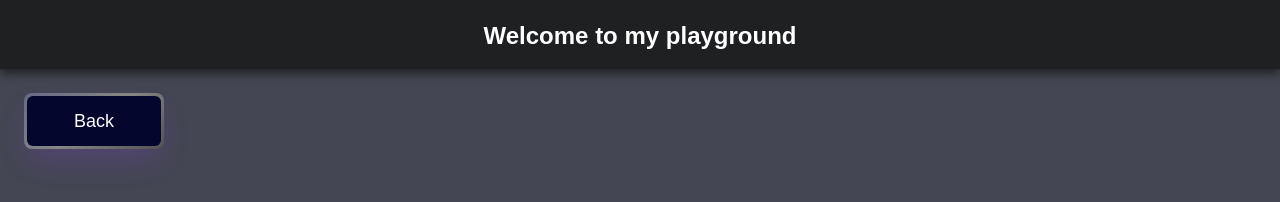
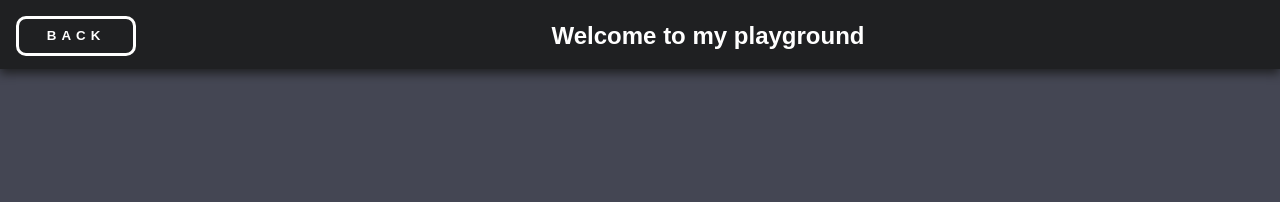
Before and after one commit to shahriarshaik/Portfolio, a plain HTML site: page playground.html in a window 1280 px wide. Drawn offline with Linux system fonts and the light colour scheme.

Commit message:
fikset knapp i playground

```diff
--- a/playground.html
+++ b/playground.html
@@ -7,18 +7,21 @@
     <title>Document</title>
     <link rel="stylesheet" href="css/global.css" />
     <link rel="stylesheet" href="css/playground.css" />
+    <link rel="stylesheet" href="css/btn.css" />
 
 </head>
 <body>
     <nav>
+        <button class="knapp">
+            <a href="aboutMe.html" class="text">Back</a>
+        </button>
         <h1>
             Welcome to my playground
         </h1>
+        <div></div>
     </nav>
     <div class="temp">
-        <button>
-            <a href="aboutMe.html" class="text">Back</a>
-        </button>
+
     </div>
 </body>
 </html>
--- /dev/null
+++ b/sass/btn.scss
@@ -0,0 +1,46 @@
+
+:root{
+    --a: #1f2022;
+    --b: #343541;
+    --c: #444653;
+    --d: #40414e;
+}
+
+
+.knapp {
+    background: transparent;
+    display: flex;
+    align-items: center;
+    justify-content: center;
+    height:5vh;
+    width: 15vh;
+    border-radius: 10px;
+    border: 3px solid #fff;
+    cursor: pointer;
+    font-family: Arial, Helvetica, sans-serif;
+    text-transform: uppercase;
+    letter-spacing: 5px;
+    font-weight: 800;
+    font-size: 20;
+    box-shadow: 0 0 0 white;
+    transition: ease-in .5s;
+    margin-left: 2vh;
+    a {
+        color: #fff;
+        text-decoration: none;
+        transition: ease-in-out .5s;
+        margin: 2rem;
+        padding-top:    3%;
+        padding-bottom: 3%;
+        padding-left:   27%;
+        padding-right:  27%;
+    }
+    &:hover{
+        box-shadow: 0 0 20px #fff;
+        background-color: #fff;
+        inset: 200px 0 #fff;
+        a {
+            color: var(--c);
+        }
+    }
+}
```
Also changed, not shown: css/btn.css (added), css/playground.css, 1 other file.
